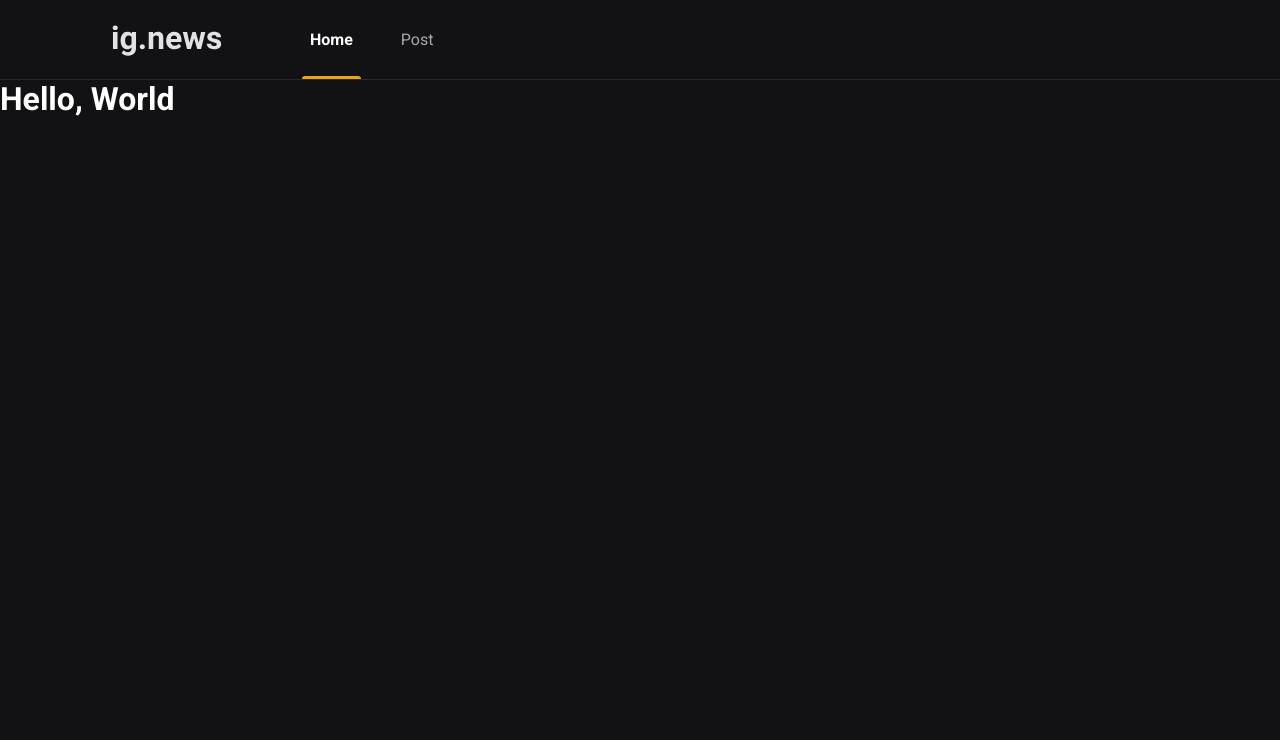
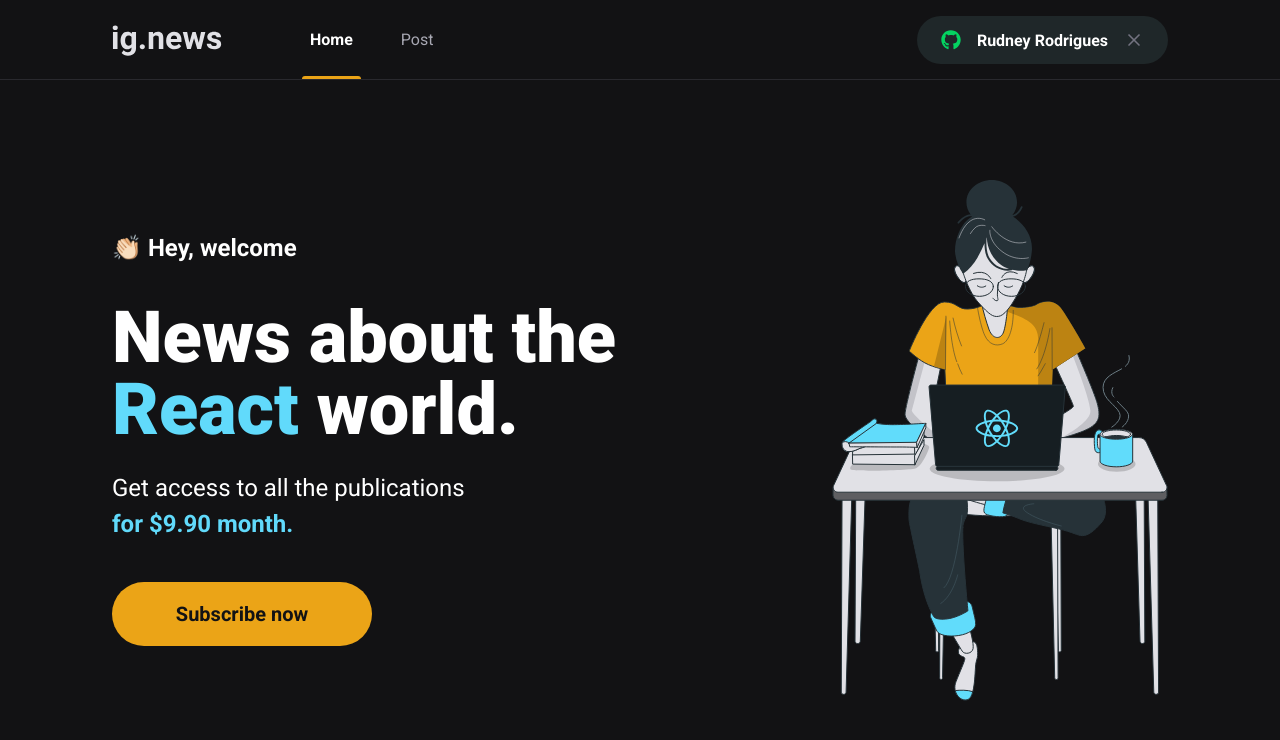
Before and after one commit to rudneyrodrigues/Ignite-03-ignews, a Next.js app: page / in a window 1280 px wide. Shown: the top 740 px of the page. Built offline with nearby package versions, Linux system fonts and the light colour scheme.

Commit message:
Components and pages

```diff
--- a/package.json
+++ b/package.json
@@ -11,6 +11,7 @@
     "next": "12.0.10",
     "react": "17.0.2",
     "react-dom": "17.0.2",
+    "react-icons": "^4.3.1",
     "sass": "^1.49.7",
     "styled-components": "^5.3.3"
   },
--- a/src/components/Header/index.tsx
+++ b/src/components/Header/index.tsx
@@ -1,3 +1,5 @@
+import { SignInButton } from '../SignInButton';
+
 import { HeaderContainer } from './styles';
 
 export function Header() {
@@ -10,6 +12,8 @@
           <a className="active">Home</a>
           <a>Post</a>
         </nav>
+
+        <SignInButton />
       </div>
     </HeaderContainer>
   )
--- a/src/components/Header/styles.ts
+++ b/src/components/Header/styles.ts
@@ -52,5 +52,9 @@
         }
       }
     }
+
+    button {
+      margin-left: auto;
+    }
   }
 `;
--- /dev/null
+++ b/src/components/SignInButton/index.tsx
@@ -0,0 +1,27 @@
+import { FaGithub } from 'react-icons/fa';
+import { FiX } from 'react-icons/fi';
+
+import styles from './styles.module.scss';
+
+export function SignInButton() {
+  const isUserLoggedIn = true;
+
+  return isUserLoggedIn ? (
+    <button
+      type="button"
+      className={styles.signInButton}
+    >
+      <FaGithub color='#04d361' />
+      Rudney Rodrigues
+      <FiX color='#737380' className={styles.closeIcon} />
+    </button>
+  ) : (
+    <button
+      type="button"
+      className={styles.signInButton}
+    >
+      <FaGithub color='#eba417' />
+      Sign in with Github
+    </button>
+  )
+}
--- /dev/null
+++ b/src/components/SignInButton/styles.module.scss
@@ -0,0 +1,33 @@
+.signInButton {
+  height: 3rem;
+  border-radius: 3rem;
+  background: var(--gray-850);
+  border: none;
+  padding: 0 1.5rem;
+
+  display: flex;
+  align-items: center;
+  justify-content: center;
+
+  color: var(--white);
+  font-weight: bold;
+
+  transition: filter 0.2s;
+
+  svg {
+    width: 20px;
+    height: 20px;
+
+    &:first-child {
+      margin-right: 1rem;
+    }
+
+    &.closeIcon {
+      margin-left: 1rem;
+    }
+  }
+
+  &:hover {
+    filter: brightness(.9);
+  }
+}
--- /dev/null
+++ b/src/components/SubscribeButton/index.tsx
@@ -0,0 +1,12 @@
+import styles from './styles.module.scss';
+
+export function SubscribeButton() {
+  return (
+    <button
+      type="button"
+      className={styles.subscribeButton}
+    >
+      Subscribe now
+    </button>
+  );
+}
--- /dev/null
+++ b/src/components/SubscribeButton/styles.module.scss
@@ -0,0 +1,22 @@
+.subscribeButton {
+  width: 260px;
+  height: 4rem;
+  border-radius: 2rem;
+  border: none;
+
+  color: var(--gray-900);
+  background: var(--yellow-500);
+
+  font-weight: bold;
+  font-size: 1.25rem;
+
+  display: flex;
+  align-items: center;
+  justify-content: center;
+
+  transition: filter .2s;
+
+  &:hover {
+    filter: brightness(.8);
+  }
+}
--- /dev/null
+++ b/src/pages/home.module.scss
@@ -0,0 +1,45 @@
+.contentContainer {
+  max-width: 1120px;
+  margin: 0 auto;
+  padding: 0 2rem;
+  height: calc(100vh - 5rem);
+
+  display: flex;
+  align-items: center;
+  justify-content: space-between;
+}
+
+.hero {
+  max-width: 600px;
+
+  > span {
+    font-size: 1.5rem;
+    font-weight: bold;
+  }
+
+  h1 {
+    font-size: 4.5rem;
+    line-height: 4.5rem;
+    font-weight: 900;
+    margin-top: 2.5rem;
+
+    span {
+      color: var(--cyan-500);
+    }
+  }
+
+  p {
+    font-size: 1.5rem;
+    line-height: 2.25rem;
+    margin-top: 1.5rem;
+
+    span {
+      color: var(--cyan-500);
+      font-weight: bold;
+    }
+  }
+
+  > button {
+    margin-top: 2.5rem;
+  }
+}
--- a/src/pages/index.tsx
+++ b/src/pages/index.tsx
@@ -1,15 +1,32 @@
 import type { NextPage } from 'next';
 import Head from 'next/head';
+
+import { SubscribeButton } from '../components/SubscribeButton';
+
+import styles from './home.module.scss';
 
 const Home: NextPage = () => {
   return (
     <>
       <Head>
-        <title>Início | ig.news</title>
+        <title>Home | ig.news</title>
         <meta name="description" content="Ignews" />
       </Head>
 
-      <h1>Hello, World</h1>
+      <main className={styles.contentContainer}>
+        <section className={styles.hero}>
+          <span>👏🏻 Hey, welcome</span>
+          <h1>News about the <span>React</span> world.</h1>
+          <p>
+            Get access to all the publications<br />
+            <span>for $9.90 month.</span>
+          </p>
+
+          <SubscribeButton />
+        </section>
+
+        <img src="/images/avatar.svg" alt="Girl coding" />
+      </main>
     </>
   )
 }
--- a/src/styles/global.scss
+++ b/src/styles/global.scss
@@ -10,6 +10,7 @@
   --gray-100: #e1e1e6;
   --gray-300: #a8a8b3;
   --gray-800: #29292e;
+  --gray-850: #1f2729;
   --gray-900: #121214;
 
   --cyan-500: #61dafb;
```
Also changed, not shown: 1 other file (tests, documents, lock files or other folders).
